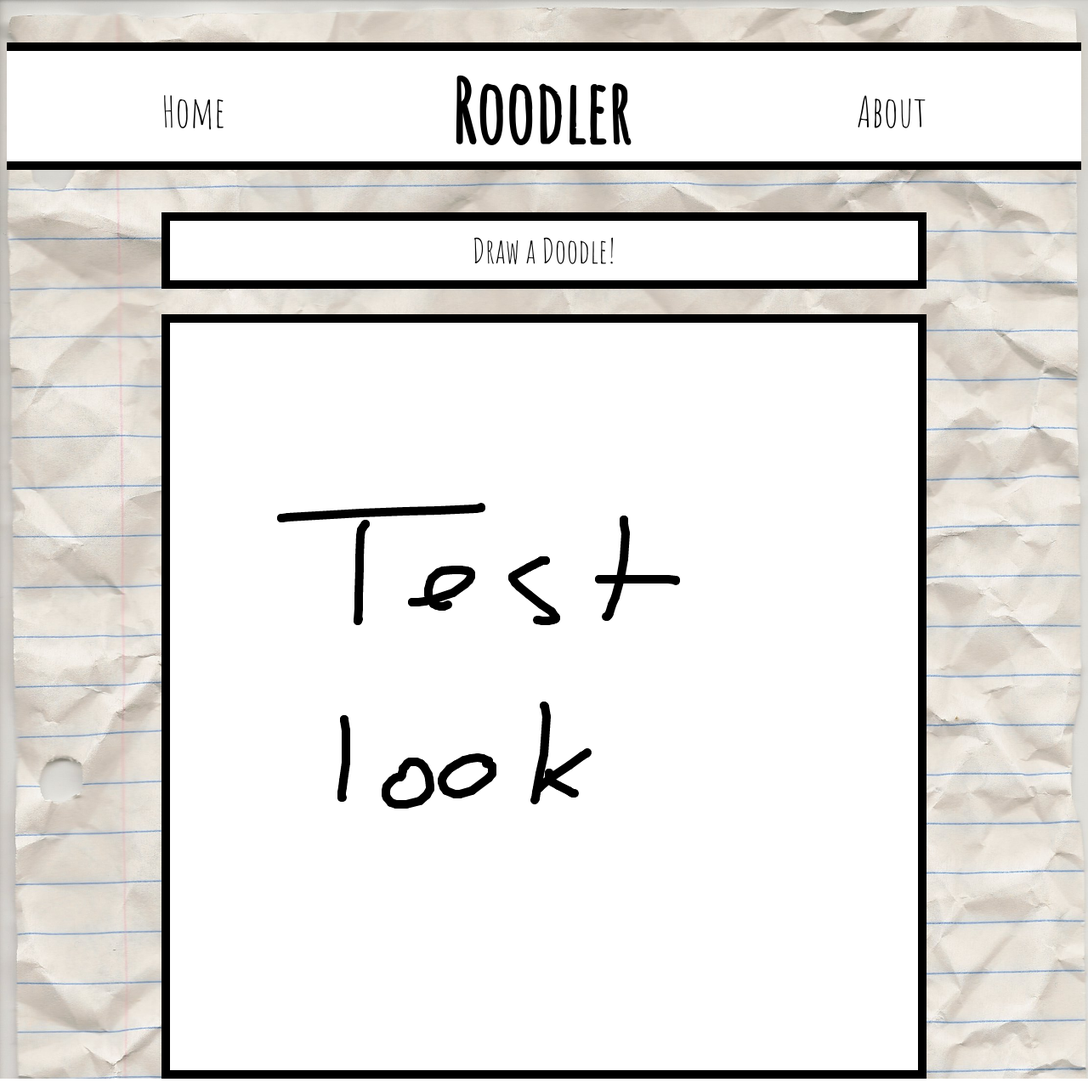
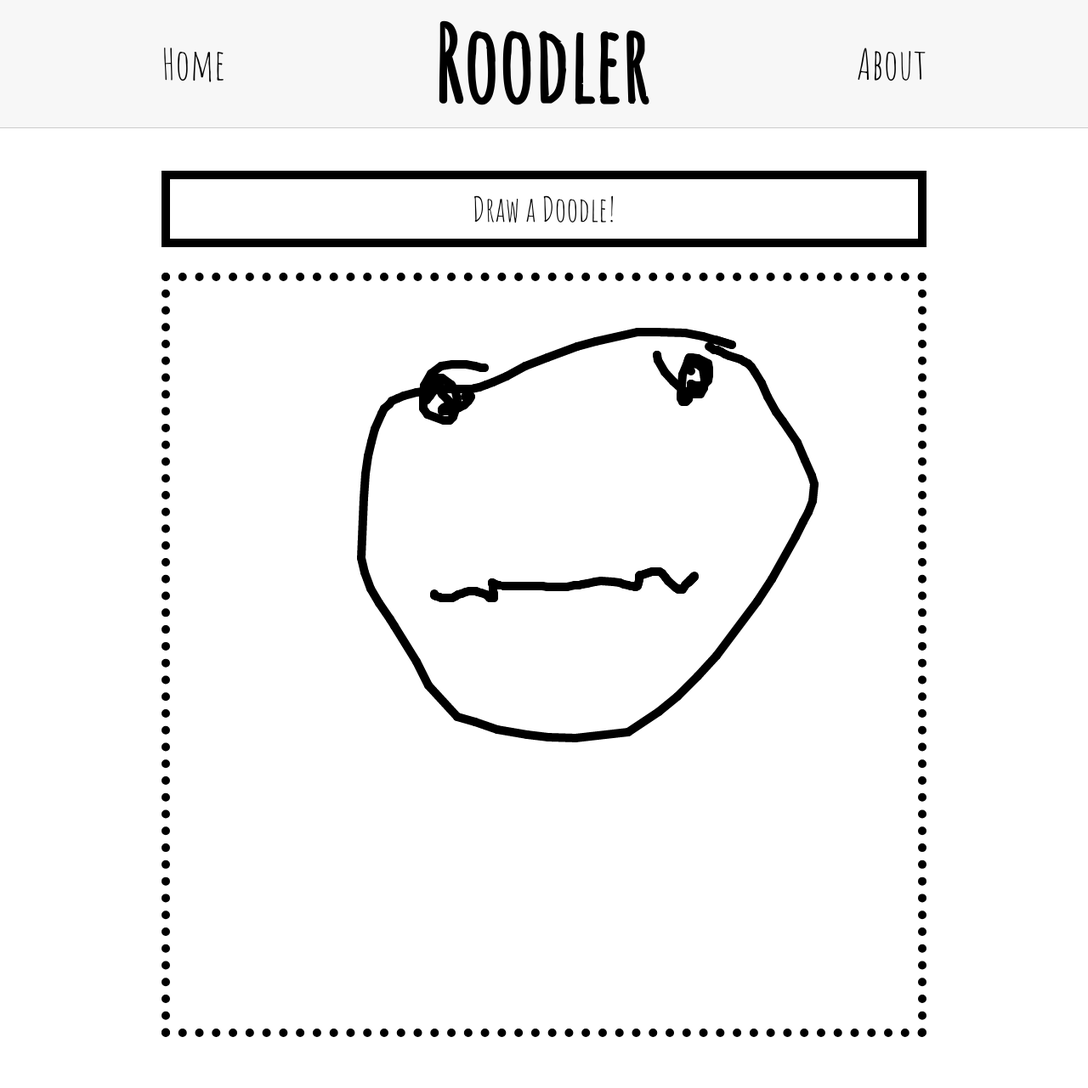
Before and after one commit to bernardwang/roodler, a Flask app: page / in a window 1280 px wide. Shown: the whole page at 85% size. Run offline with Flask 2, Linux system fonts and the light colour scheme; some libraries are stand-ins or nearby versions; some web fonts are replaced.

Commit message:
look changes

```diff
--- a/app/static/css/home.css
+++ b/app/static/css/home.css
@@ -1,33 +1,44 @@
 body{
-	/*background: #a6d4f3;*/
+	/*background: #a6d4f3;
 	background: url('../img/paper.jpg');
 	background-size:100%;
 	background-repeat:no-repeat;*/
 	/*background-color: #E6FFFF;*/
+	background: white;
+	margin: 0;
 }
 .navbar{
 	font-family: 'Rancho', 'Amatic SC', cursive;
 	/*background: #A3FFA3;*/
-	background: white;*/
+	background-color: #F7F7F7;*/
 	text-align: center;
-	height: 130px;
-	margin-top: 50px;
+	height: 150px;
 	margin-bottom: 50px;
-	border-top: 10px solid black;
-	border-bottom: 10px solid black;
+	/*border-top: 10px solid black;
+	border-bottom: 10px solid black;*/
+	border-bottom: 1px solid #ccc;
+	background-color: #F7F7F7;
 	position: relative;
 }
 ul{
 	max-width: 900px;
+	margin: 0;
 	margin-right: auto;
 	margin-left: auto;
 	display: block;
 	padding: 0px;
 }
+.head{
+	list-style: none;
+	text-align: center;
+	font-size: 120px;
+	font-weight: 600;
+	line-height: 150px;
+}
 .home, .about{
 	list-style: none;
 	font-size: 50px;
-	line-height: 110px;
+	line-height: 150px;
    	transition: opacity .25s ease-in-out;
    	-moz-transition: opacity .25s ease-in-out;
    	-webkit-transition: opacity .25s ease-in-out;
@@ -41,13 +52,6 @@ ul{
 .about a{
 	float:right;
 }
-.head{
-	list-style: none;
-	text-align: center;
-	font-size: 100px;
-	font-weight: 600;
-	line-height: 110px;
-}
 a:link{
 	color: #000000;
 	text-decoration:none;
@@ -56,18 +60,23 @@ a:visited{
  	color: #000000;
  	text-decoration: none;
 }
+hr{
+	max-width: 900px;
+}
 .container{
 	max-width: 900px;
 	margin-right: auto;
 	margin-left: auto;
 	display: block;
+	background-color: white;
 }
 .canvas_wrapper{
 	width: 880px;
 	height: 880px;
-	border: 10px solid black;
+	border: 10px dotted black;
 	margin-right: auto;
 	margin-left: auto;
+	margin-bottom: 60px;
 	float: left;
 }
 canvas{
@@ -75,7 +84,6 @@ canvas{
     padding-right: 0;
 	margin-right: auto;
 	margin-left: auto;
-	margin-bottom: 60px;
 	clear: both;
 
 	background-color: white;
@@ -85,7 +93,6 @@ canvas{
  	display: block;
 	margin-left: auto;
 	margin-right: auto;
-	margin-bottom: 60px;
 }
 .doodle{
 	margin-right: auto;
@@ -140,6 +147,7 @@ canvas{
 .about_section{
 	margin-left: auto;
 	margin-right:auto;
+	margin-bottom: 60px;
 	display: block;
 	max-width: 900px;
 	font-family: 'Rancho', 'Amatic SC', cursive;
@@ -160,6 +168,7 @@ canvas{
 .about_credit{
 	margin-top: 100px;
 	font-size: 20px;
+	margin-bottom: 0;
 }
 .about_credit a{
 	font-size: 30px;
--- a/app/templates/home.html
+++ b/app/templates/home.html
@@ -36,15 +36,16 @@
       </ul>
     </div>
 
-    <div class="top_buttons">
-      <button class="draw_button" type="button" onclick="drawButton()"> Draw a Doodle! </button>
-      <button class="submit_button" type="button" onclick="submitButton()"> Submit </button>
-      <button class="download_button" type="button" onclick="downloadButton()"> Download </button>
-    </div>
-
     <div class="container">
       <!--{% block content %}
       {% endblock %}-->
+
+      <div class="top_buttons">
+        <button class="draw_button" type="button" onclick="drawButton()"> Draw a Doodle! </button>
+        <button class="submit_button" type="button" onclick="submitButton()"> Submit </button>
+        <button class="download_button" type="button" onclick="downloadButton()"> Download </button>
+      </div>
+
       <div class="canvas_wrapper">
         <canvas id="canvas" width="880" height="880">
           <p>
@@ -57,5 +58,6 @@
         <img class="canvasImg" src="../static/img/doodle.png" width="880px" height="880px"/>
       </div>
     </div>
+
   </body>
 </html>
```
Also changed, not shown: app/static/img/doodle.png.
